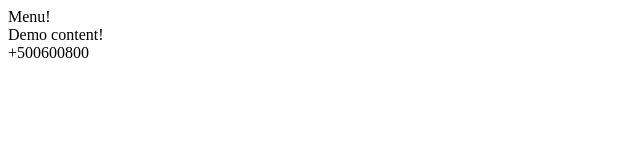
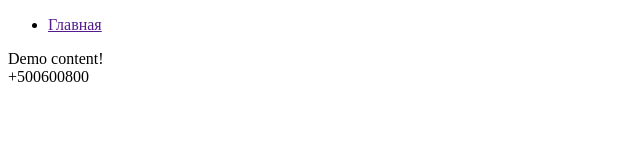
Before and after one commit to bazhko-vitaly/demo, a plain HTML site: page index.html in a window 1280 px wide. Shown: the whole page, without its empty margins (0-640 px from the left). Drawn offline with Linux system fonts and the light colour scheme.

Commit message:
Menu navigator

```diff
--- a/index.html
+++ b/index.html
@@ -8,7 +8,13 @@
 </head>
 <body>
     <header>
-        Menu!
+        <nav class="menu">
+            <ul class="menu__list">
+                <li class="menu__item">
+                    <a href="" class="menu__link">Главная</a>
+                </li>
+            </ul>
+        </nav>
     </header>
     <main>
         Demo content!
```
